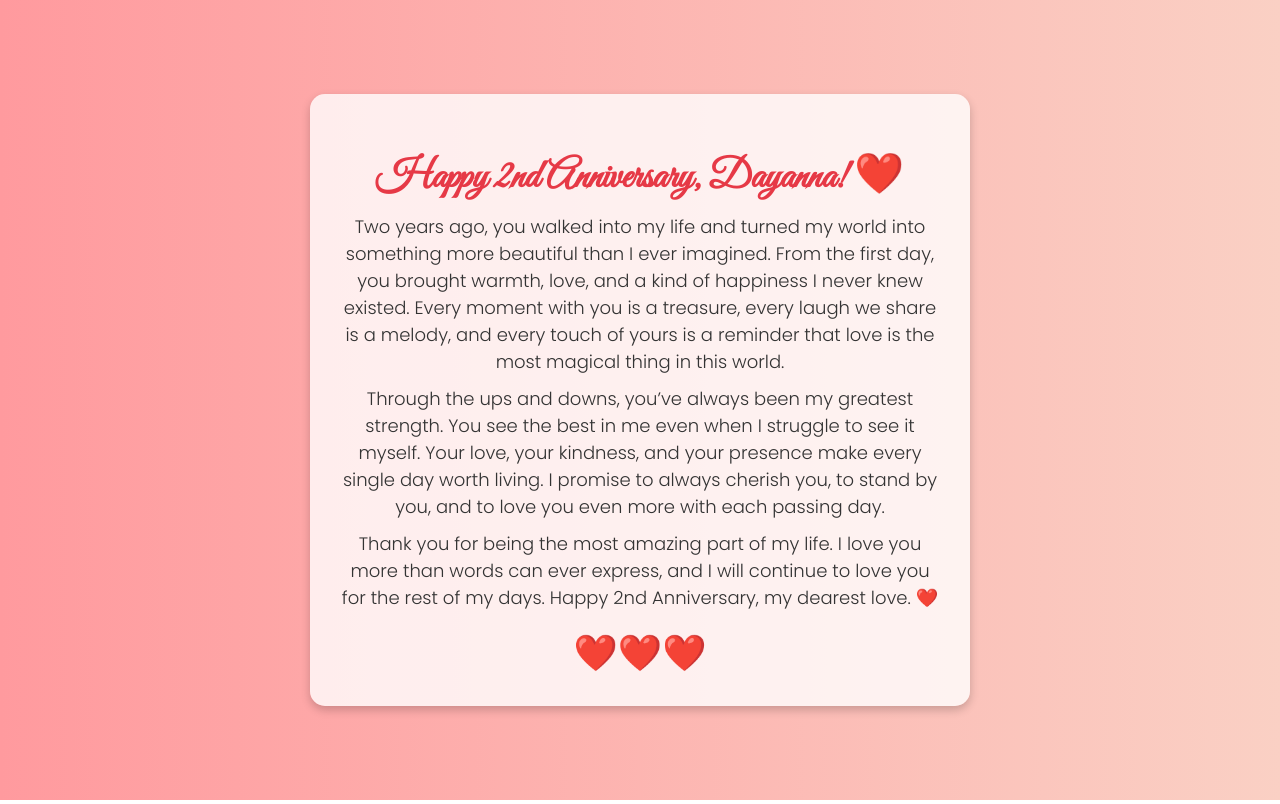
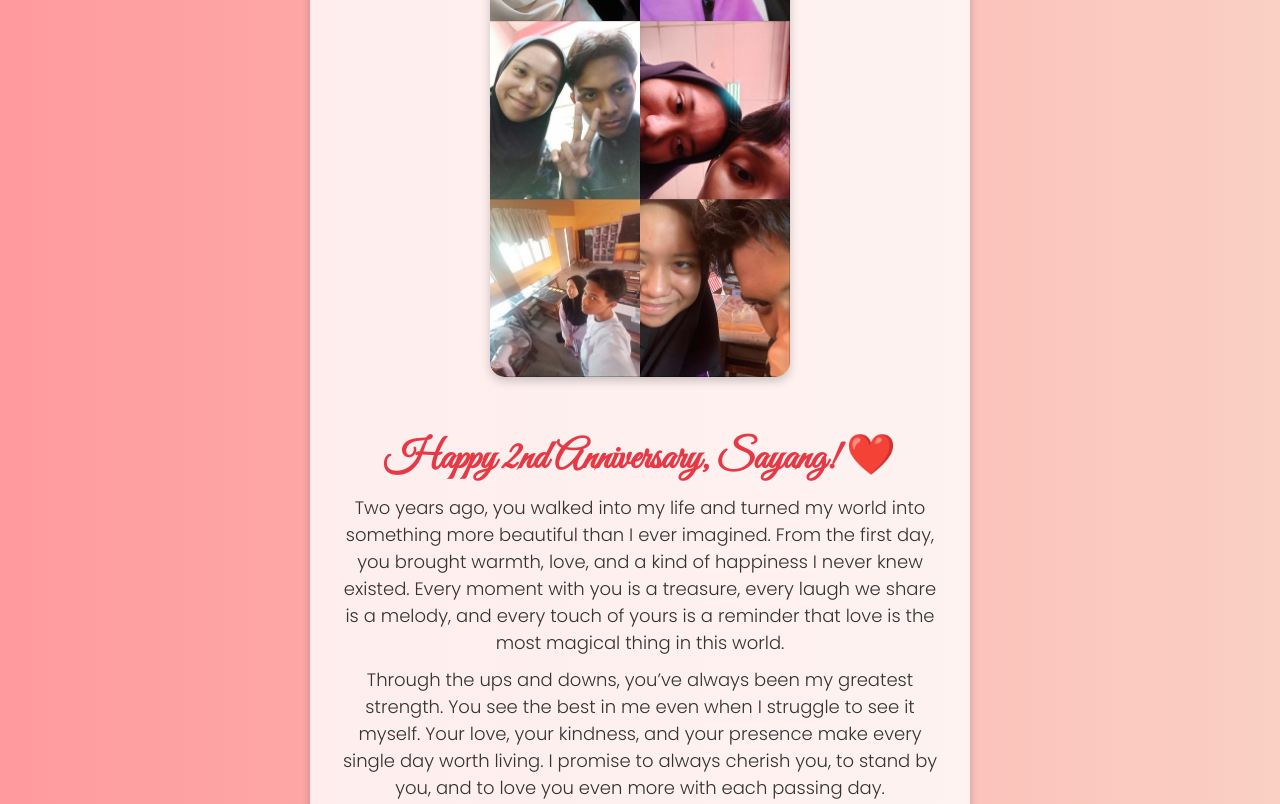
Before and after one commit to wavy66/2ndanniversary, a plain HTML site: page index.html in a window 1280 px wide. Shown: the top 804 px of the page. Drawn offline with Linux system fonts and the light colour scheme.

Commit message:
Added romantic picture

```diff
--- a/index.html
+++ b/index.html
@@ -3,13 +3,14 @@
 <head>
     <meta charset="UTF-8">
     <meta name="viewport" content="width=device-width, initial-scale=1.0">
-    <title>Happy 2nd Anniversary, My Love ❤️</title>
+    <title>Happy 2nd Anniversary, Sayang ❤️</title>
     <link rel="stylesheet" href="styles.css">
     <link href="https://fonts.googleapis.com/css2?family=Great+Vibes&family=Poppins:wght@300;400&display=swap" rel="stylesheet">
 </head>
 <body>
     <div class="container">
-        <h1>Happy 2nd Anniversary, Dayanna! ❤️</h1>
+        <img src="love.jpg" alt="Our Love" class="love-image">
+        <h1>Happy 2nd Anniversary, Sayang! ❤️</h1>
         <p class="love-note">
             Two years ago, you walked into my life and turned my world into something more beautiful than I ever imagined.
             From the first day, you brought warmth, love, and a kind of happiness I never knew existed.
--- a/styles.css
+++ b/styles.css
@@ -17,6 +17,15 @@ body {
     box-shadow: 0 4px 10px rgba(0, 0, 0, 0.2);
     max-width: 600px;
 }
+
+.love-image {
+    width: 100%;
+    max-width: 300px;
+    border-radius: 15px;
+    box-shadow: 0 4px 10px rgba(0, 0, 0, 0.2);
+    margin-bottom: 20px;
+}
+
 
 h1 {
     font-family: 'Great Vibes', cursive;
```
Also changed, not shown: love.jpg (added).
